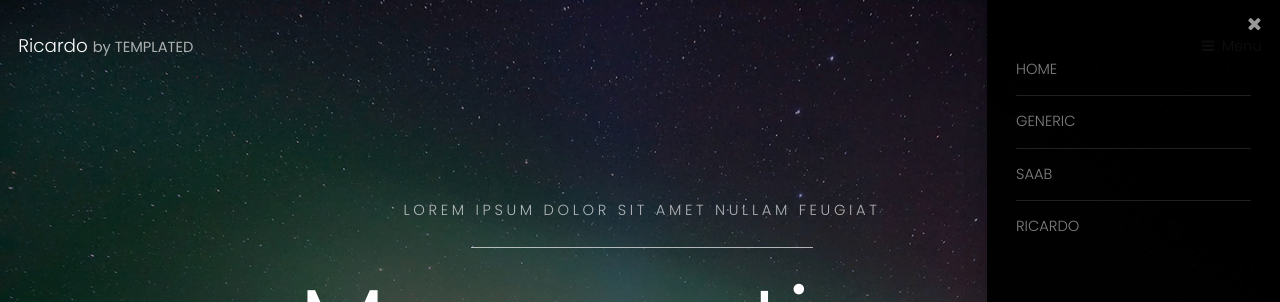
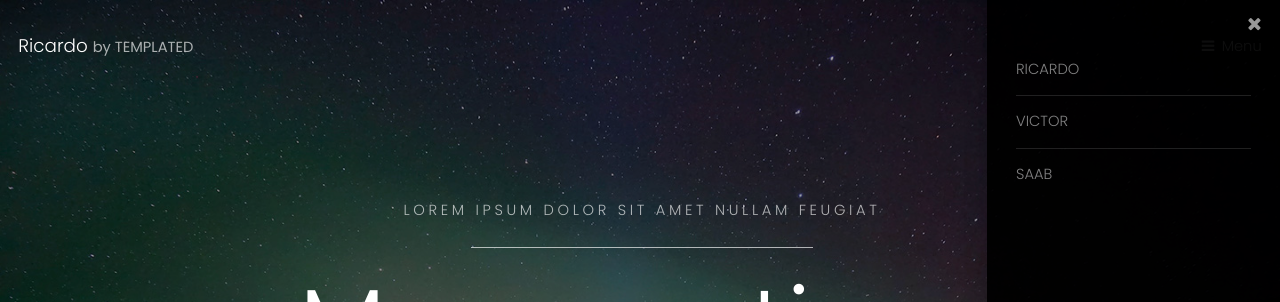
Before and after one commit to ricfati/gruposervef, a plain HTML site: page index.html in a window 1280 px wide. Both pictures are taken after a click on the link "Menu". Shown: the top 302 px of the page. Drawn offline with Linux system fonts and the light colour scheme.

Commit message:
modificado index

```diff
--- a/index.html
+++ b/index.html
@@ -22,14 +22,9 @@
 		<!-- Nav -->
 			<nav id="menu">
 				<ul class="links">
-					<li><a href="index.html">Home</a></li>
-					<li><a href="generic.html">Generic</a></li>
-
+					<li><a href="index.html">Ricardo</a></li>
+					<li><a href="generic.html">Victor</a></li>
 					<li><a href="elements.html">SAAB</a></li>
-
-
-					<li><a href="elements.html">Ricardo</a></li>
-
 				</ul>
 			</nav>
 
```
